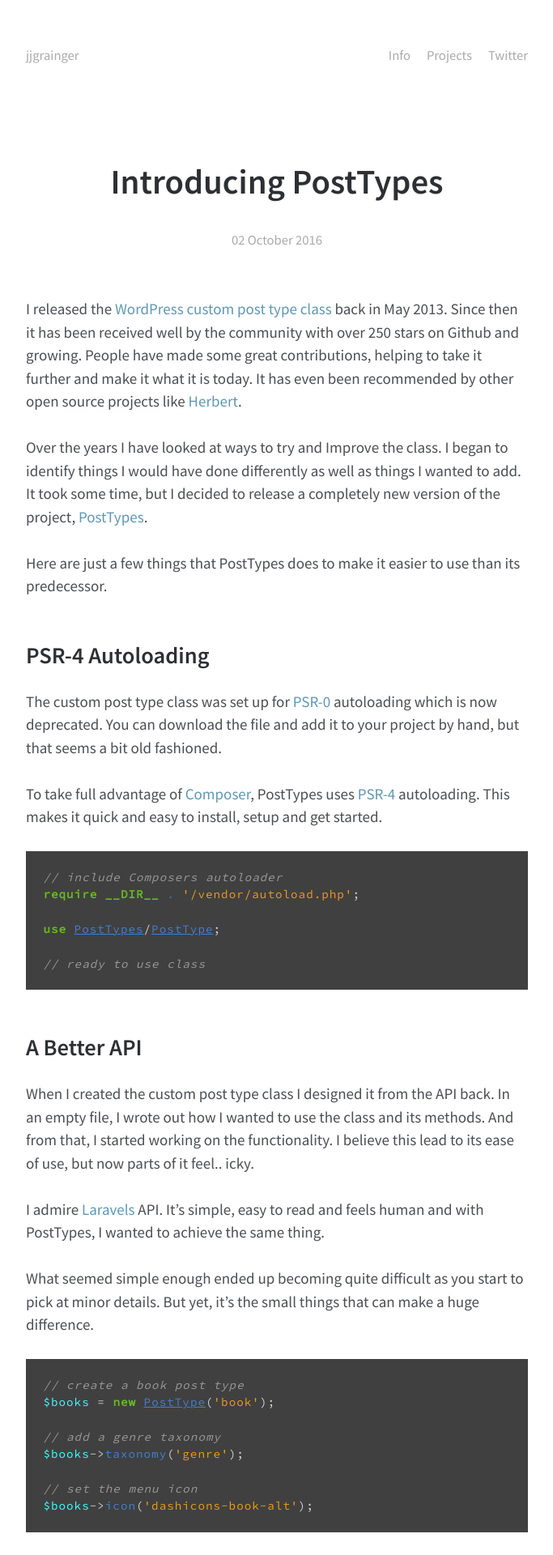
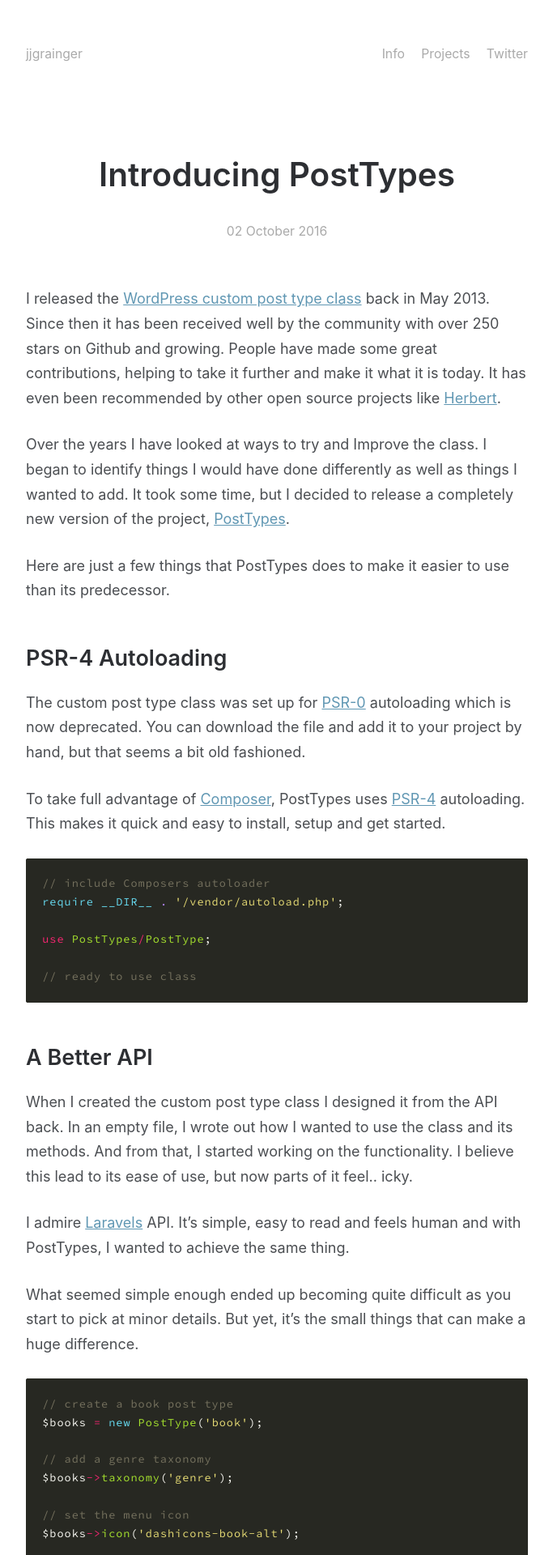
Before and after one commit to jjgrainger/jjgrainger, a Jekyll site: the page built from _posts/2016-10-02-introducing-posttypes.md, in a window 1280 px wide. Shown: the top 1920 px of the page at 81% size, without its empty margins (298-981 px from the left). Built offline with Jekyll 4.4.1, drawn with Linux system fonts in a browser that asks for light colours; nearby versions of some CDN libraries.

Commit message:
minor style tweaks across the site

```diff
--- a/_sass/_post.scss
+++ b/_sass/_post.scss
@@ -17,6 +17,10 @@
 
 .post-content {
     margin-bottom: 4.5rem;
+
+    a {
+        text-decoration: underline;
+    }
 }
 
 
--- a/_sass/_projects.scss
+++ b/_sass/_projects.scss
@@ -15,6 +15,7 @@
     padding-bottom: 40%;
     margin-bottom: 3rem;
     text-align: center;
+    border-radius: 3px;
 
     .icon {
         position: absolute;
@@ -37,6 +38,7 @@
     grid-template-columns: 1fr 2fr;
     grid-column-gap: 1.5rem;
     grid-row-gap: 1.5rem;
+    max-width: 500px;
 }
 
 .grid-item {
@@ -50,7 +52,7 @@
     background: #fafafa;
     margin: 0;
     border: 0!important;
-    border-radius: 50%;
+    border-radius: 3px;
 
     .icon {
         position: absolute;
@@ -59,7 +61,7 @@
         top: 0;
         bottom: 0;
         margin: auto;
-        font-size: 3em!important;
+        font-size: 2.5rem!important;
     }
 }
 
--- a/_sass/_style.scss
+++ b/_sass/_style.scss
@@ -6,10 +6,11 @@
 
 html,
 body {
-    font-family: 'Open Sans', sans-serif;
-    font-family: 'Source Sans Pro', sans-serif;
-    font-size: 19px;
-    line-height: 1.5;
+    // font-family: 'Open Sans', sans-serif;
+    // font-family: 'Source Sans Pro', sans-serif;
+    font-family: -apple-system, BlinkMacSystemFont, "Segoe UI", Roboto, Helvetica, Arial, sans-serif, "Apple Color Emoji", "Segoe UI Emoji", "Segoe UI Symbol";
+    font-size: 18px;
+    line-height: 1.7;
     color: $body;
     background-color: #fff;
     text-rendering: optimizeLegibility;
@@ -91,9 +92,11 @@
 var,
 kbd,
 code {
-    // color: $body;
     padding: .2rem;
-    // background-color: #f7f7f7;
+    background: #272822;
+    color: #fff;
+    border-radius: 3px;
+    font-size: .75em;
 }
 
 pre code {
@@ -101,6 +104,7 @@
     overflow: scroll;
     font-size: 1em;
     padding: 1.5em;
+    border-radius: 3px;
 }
 
 a,
@@ -113,6 +117,7 @@
 }
 
 a:hover {
+    color: darken($link, 20%);
     text-decoration: underline;
     transition: color ease .3s;
 }
--- a/_sass/_syntax-edits.scss
+++ b/_sass/_syntax-edits.scss
@@ -1,8 +1,7 @@
 .highlight,
 pre code {
     font-size: .75rem;
-    background-color: #404040;
-    color: #d0d0d0;
+    border-radius: 3px;
 }
 
 // var,
--- /dev/null
+++ b/_sass/_syntax-monokai.scss
@@ -0,0 +1,59 @@
+.highlight  { background: #272822; color: #f8f8f2 }
+.highlight .c { color: #75715e } /* Comment */
+.highlight .err { color: #960050; background-color: #1e0010 } /* Error */
+.highlight .k { color: #66d9ef } /* Keyword */
+.highlight .l { color: #ae81ff } /* Literal */
+.highlight .n { color: #f8f8f2 } /* Name */
+.highlight .o { color: #f92672 } /* Operator */
+.highlight .p { color: #f8f8f2 } /* Punctuation */
+.highlight .cm { color: #75715e } /* Comment.Multiline */
+.highlight .cp { color: #75715e } /* Comment.Preproc */
+.highlight .c1 { color: #75715e } /* Comment.Single */
+.highlight .cs { color: #75715e } /* Comment.Special */
+.highlight .ge { font-style: italic } /* Generic.Emph */
+.highlight .gs { font-weight: bold } /* Generic.Strong */
+.highlight .kc { color: #66d9ef } /* Keyword.Constant */
+.highlight .kd { color: #66d9ef } /* Keyword.Declaration */
+.highlight .kn { color: #f92672 } /* Keyword.Namespace */
+.highlight .kp { color: #66d9ef } /* Keyword.Pseudo */
+.highlight .kr { color: #66d9ef } /* Keyword.Reserved */
+.highlight .kt { color: #66d9ef } /* Keyword.Type */
+.highlight .ld { color: #e6db74 } /* Literal.Date */
+.highlight .m { color: #ae81ff } /* Literal.Number */
+.highlight .s { color: #e6db74 } /* Literal.String */
+.highlight .na { color: #a6e22e } /* Name.Attribute */
+.highlight .nb { color: #f8f8f2 } /* Name.Builtin */
+.highlight .nc { color: #a6e22e } /* Name.Class */
+.highlight .no { color: #66d9ef } /* Name.Constant */
+.highlight .nd { color: #a6e22e } /* Name.Decorator */
+.highlight .ni { color: #f8f8f2 } /* Name.Entity */
+.highlight .ne { color: #a6e22e } /* Name.Exception */
+.highlight .nf { color: #a6e22e } /* Name.Function */
+.highlight .nl { color: #f8f8f2 } /* Name.Label */
+.highlight .nn { color: #f8f8f2 } /* Name.Namespace */
+.highlight .nx { color: #a6e22e } /* Name.Other */
+.highlight .py { color: #f8f8f2 } /* Name.Property */
+.highlight .nt { color: #f92672 } /* Name.Tag */
+.highlight .nv { color: #f8f8f2 } /* Name.Variable */
+.highlight .ow { color: #f92672 } /* Operator.Word */
+.highlight .w { color: #f8f8f2 } /* Text.Whitespace */
+.highlight .mf { color: #ae81ff } /* Literal.Number.Float */
+.highlight .mh { color: #ae81ff } /* Literal.Number.Hex */
+.highlight .mi { color: #ae81ff } /* Literal.Number.Integer */
+.highlight .mo { color: #ae81ff } /* Literal.Number.Oct */
+.highlight .sb { color: #e6db74 } /* Literal.String.Backtick */
+.highlight .sc { color: #e6db74 } /* Literal.String.Char */
+.highlight .sd { color: #e6db74 } /* Literal.String.Doc */
+.highlight .s2 { color: #e6db74 } /* Literal.String.Double */
+.highlight .se { color: #ae81ff } /* Literal.String.Escape */
+.highlight .sh { color: #e6db74 } /* Literal.String.Heredoc */
+.highlight .si { color: #e6db74 } /* Literal.String.Interpol */
+.highlight .sx { color: #e6db74 } /* Literal.String.Other */
+.highlight .sr { color: #e6db74 } /* Literal.String.Regex */
+.highlight .s1 { color: #e6db74 } /* Literal.String.Single */
+.highlight .ss { color: #e6db74 } /* Literal.String.Symbol */
+.highlight .bp { color: #f8f8f2 } /* Name.Builtin.Pseudo */
+.highlight .vc { color: #f8f8f2 } /* Name.Variable.Class */
+.highlight .vg { color: #f8f8f2 } /* Name.Variable.Global */
+.highlight .vi { color: #f8f8f2 } /* Name.Variable.Instance */
+.highlight .il { color: #ae81ff } /* Literal.Number.Integer.Long */
--- a/assets/css/style.scss
+++ b/assets/css/style.scss
@@ -4,7 +4,7 @@
 
 @import '_reset.scss';
 @import '_style.scss';
-@import '_syntax-native.scss';
+@import '_syntax-monokai.scss';
 @import '_syntax-edits.scss';
 
 @import 'header.scss';
```
